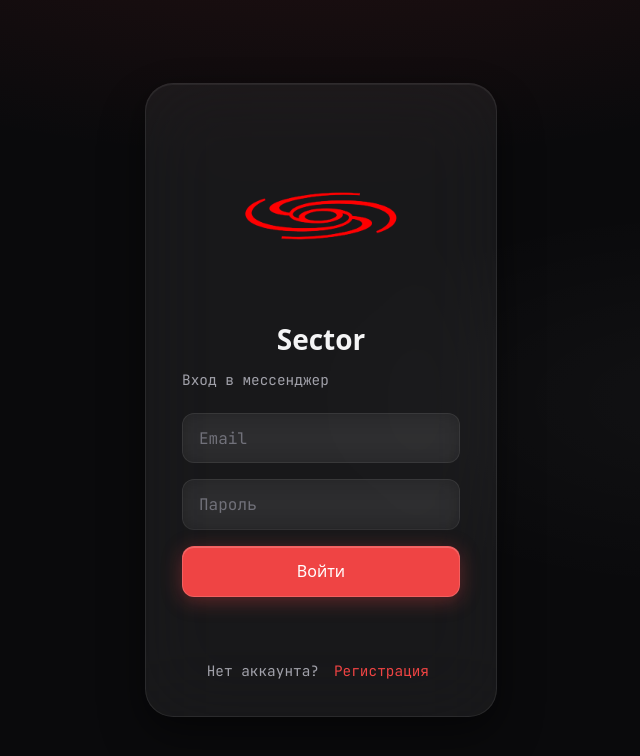
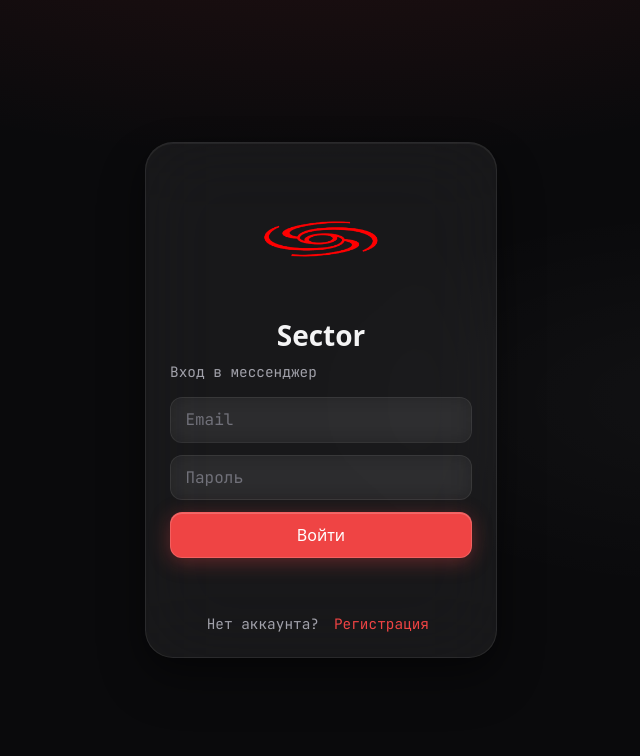
Before and after one commit to KellerDeveloper/SectorGram, a React (Vite) app in the folder sector-web/: page /login in a window 1280 px wide. Shown: the top 756 px of the page, without its empty margins (319-959 px from the left). Built offline with nearby package versions, Linux system fonts and the light colour scheme; no server answers; a web font is replaced by a local one.

Commit message:
Refactor Auth.module.css for improved spacing and layout consistency
- Adjust padding, margin, and gap values for various elements to enhance overall layout.
- Update logo height for better visibility and alignment within the authentication interface.

```diff
--- a/sector-web/src/pages/Auth.module.css
+++ b/sector-web/src/pages/Auth.module.css
@@ -3,7 +3,7 @@
   display: flex;
   align-items: center;
   justify-content: center;
-  padding: 1.5rem;
+  padding: 1rem;
   background: var(--bg-base);
   background-image: var(--bg-gradient);
 }
@@ -11,7 +11,7 @@
 .card {
   width: 100%;
   max-width: 22rem;
-  padding: 2.25rem;
+  padding: 1.5rem;
   background: var(--glass-bg);
   backdrop-filter: blur(var(--glass-blur-strong));
   -webkit-backdrop-filter: blur(var(--glass-blur-strong));
@@ -25,12 +25,12 @@
   flex-direction: column;
   align-items: center;
   justify-content: center;
-  gap: 0.5rem;
-  margin-bottom: 0.75rem;
+  gap: 0.35rem;
+  margin-bottom: 0.5rem;
 }
 
 .logo {
-  height: 12rem;
+  height: 9rem;
   width: auto;
   display: block;
 }
@@ -46,13 +46,13 @@
 .subtitle {
   color: var(--text-secondary);
   font-size: 0.9rem;
-  margin: 0 0 1.5rem 0;
+  margin: 0 0 1rem 0;
 }
 
 .form {
   display: flex;
   flex-direction: column;
-  gap: 1rem;
+  gap: 0.75rem;
 }
 
 .error {
@@ -65,7 +65,7 @@
 }
 
 .input {
-  padding: 0.85rem 1rem;
+  padding: 0.7rem 0.9rem;
   border: 1px solid var(--glass-border);
   border-radius: var(--radius);
   background: rgba(255, 255, 255, 0.04);
@@ -88,7 +88,7 @@
 }
 
 .button {
-  padding: 0.85rem 1rem;
+  padding: 0.7rem 0.9rem;
   background: var(--accent);
   color: white;
   border: 1px solid rgba(255, 255, 255, 0.15);
@@ -117,7 +117,7 @@
 }
 
 .footer {
-  margin: 1.5rem 0 0 0;
+  margin: 1rem 0 0 0;
   text-align: center;
   font-size: 0.9rem;
   color: var(--text-secondary);
```
